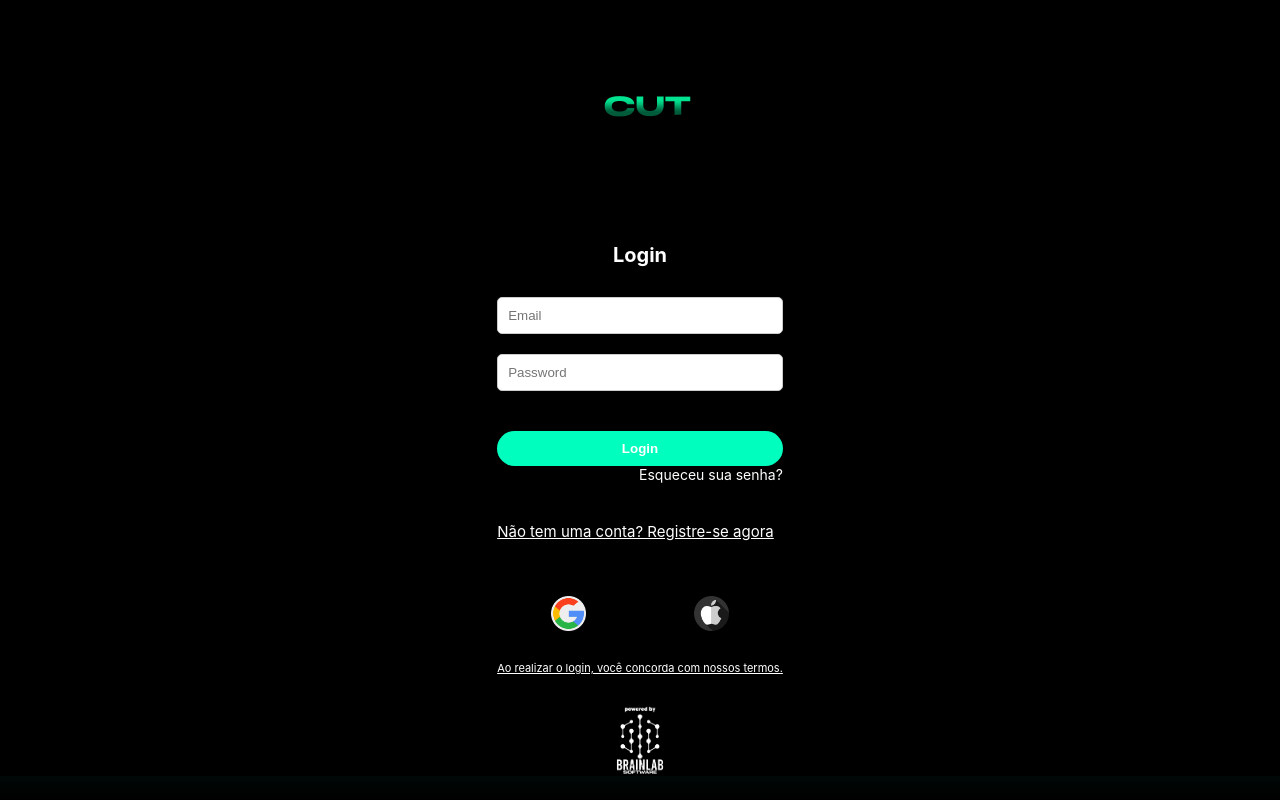
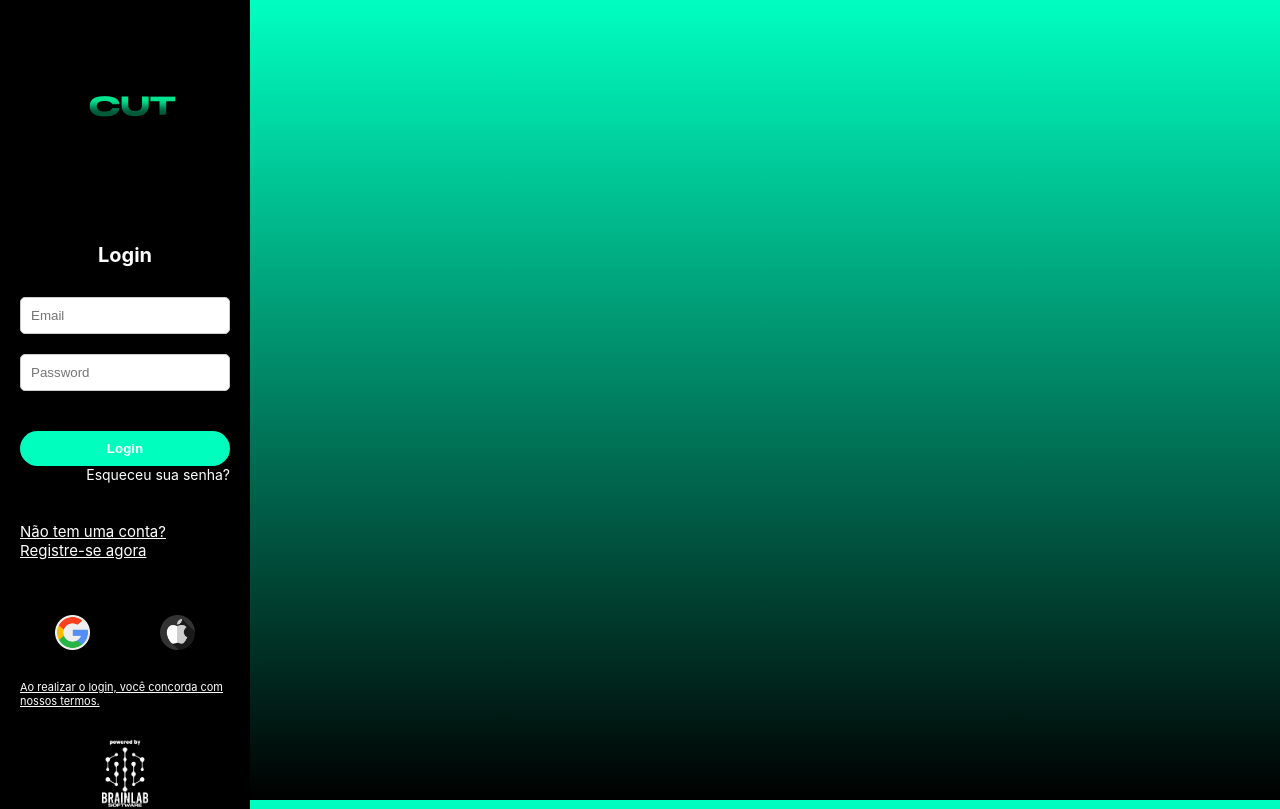
Before and after one commit to KonzenDi5/digitalCUT, a React (Create React App) app: page / in a window 1280 px wide. Built offline with nearby package versions, Linux system fonts and the light colour scheme.

Commit message:
commit background 2

```diff
--- a/src/components/estilos/estilosFooter.css
+++ b/src/components/estilos/estilosFooter.css
@@ -4,4 +4,5 @@
 }
 .container{
     background-color: black;
+    max-width: 250px;
 }
```
